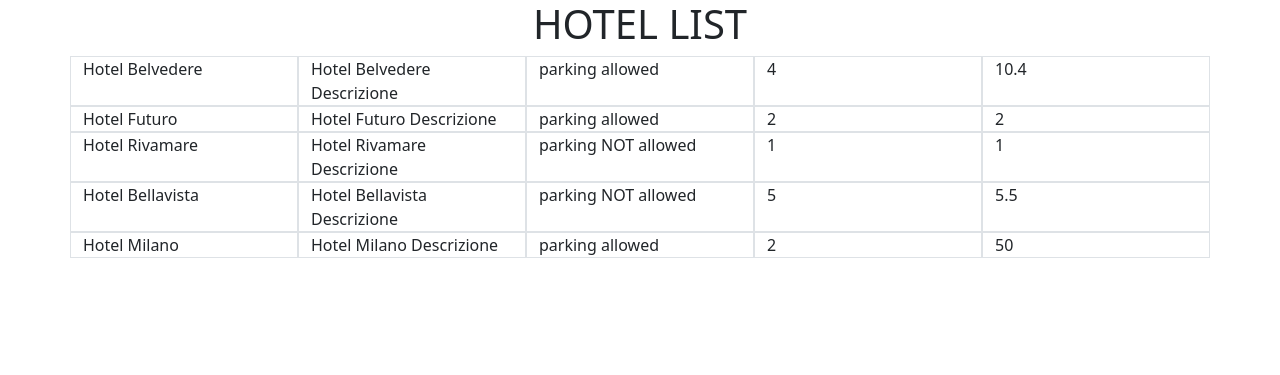
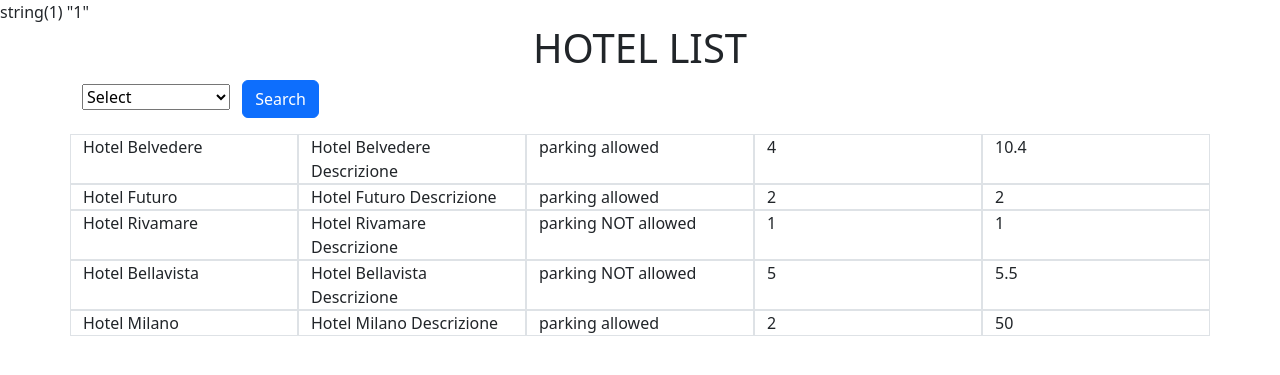
Before and after one commit to MaTtiaa01/php-hotel, a PHP site: page /?park=1 in a window 1280 px wide. Shown: the top 375 px of the page. Run offline with PHP 8.4, Linux system fonts and the light colour scheme.

Commit message:
try to filter

```diff
--- a/index.php
+++ b/index.php
@@ -40,6 +40,8 @@ $hotels = [
 
 ];
 
+var_dump($_GET['park']);
+
 ?>
 
 <!DOCTYPE html>
@@ -56,6 +58,15 @@ $hotels = [
 <body>
     <div class="container">
         <h1 class="text-center text-uppercase">hotel list</h1>
+
+        <form action="index.php" method="get">
+            <select name="park" id="park">
+                <option value="" disabled="disabled" selected>Select</option>
+                <option value="true">Park allowed</option>
+                <option value="false">Park not allowed</option>
+            </select>
+            <button class="ms-2 btn btn-primary" type="submit">Search</button>
+        </form>
 
         <?php foreach ($hotels as $hotel) : ?>
             <div class="row">
```
